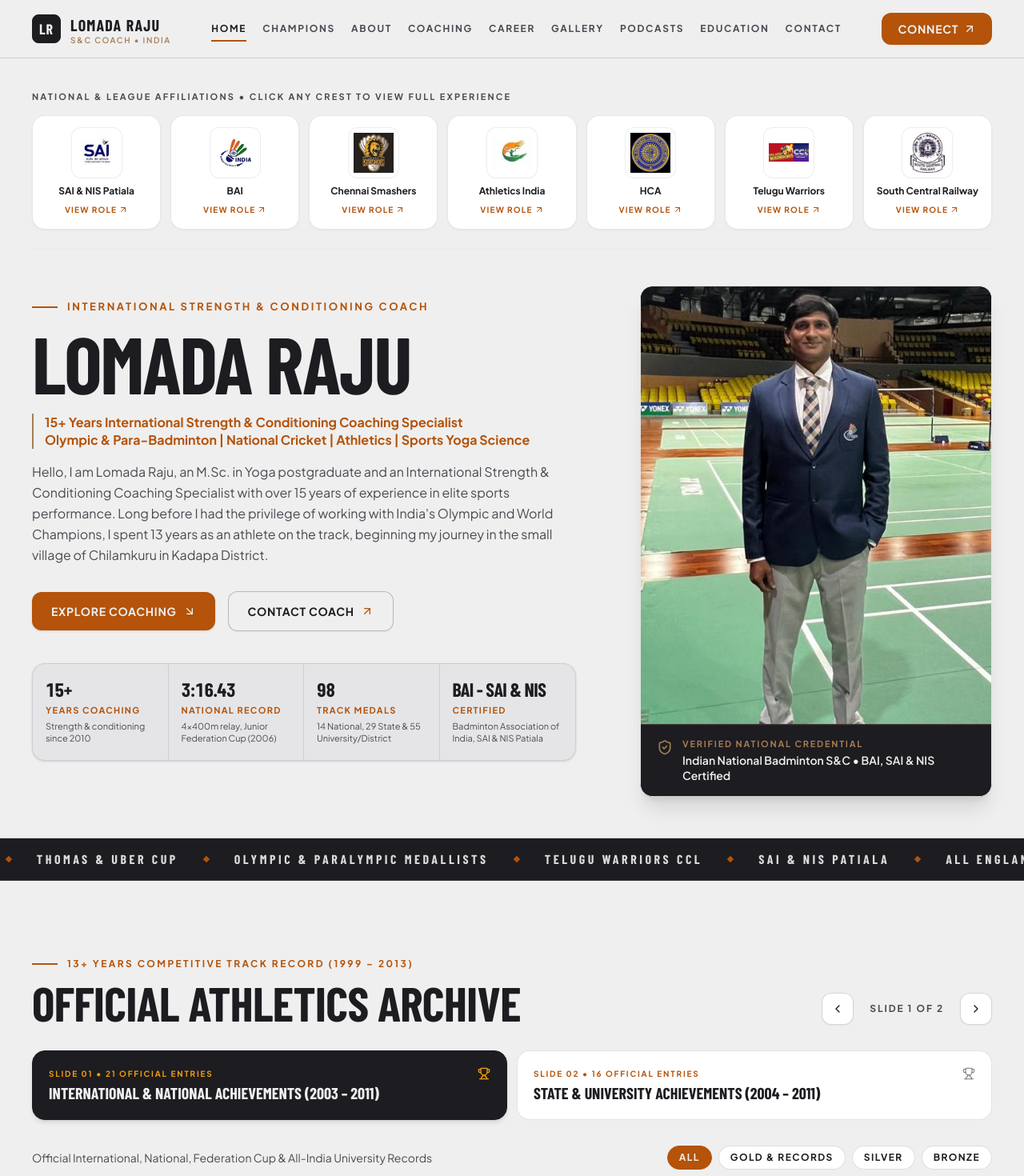
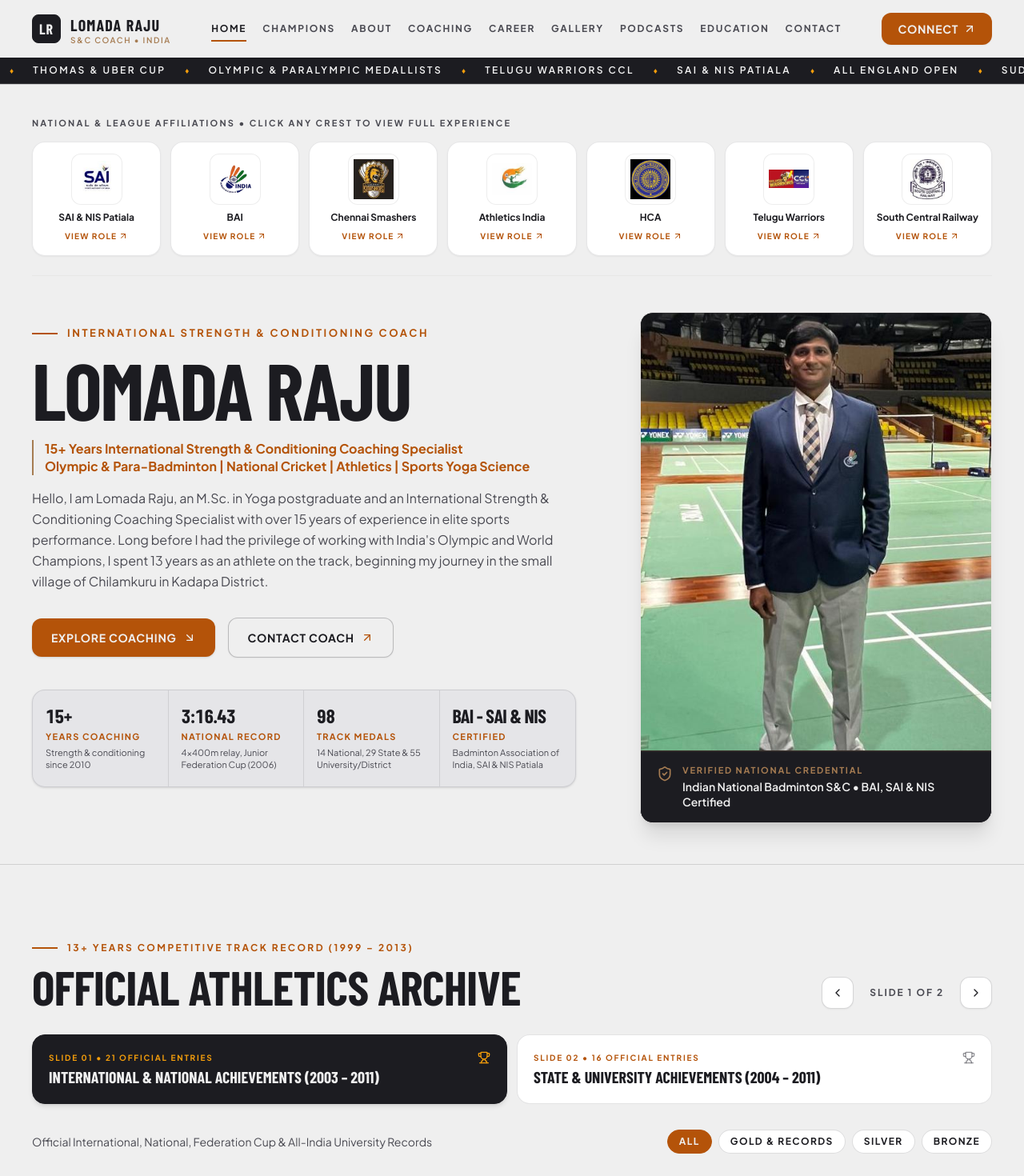
Before and after one commit to narendrasaiseelam-wq/coach-lomada-raju, a React (Vite) app: page / in a window 1280 px wide. Shown: the top 1470 px of the page at 80% size. Built offline with nearby package versions, Linux system fonts and the light colour scheme; a web font is replaced by a local one.

Commit message:
Attach scrolling credential ticker directly below sticky Navbar and update scroll offsets

```diff
--- a/src/App.jsx
+++ b/src/App.jsx
@@ -1,7 +1,6 @@
 import { useState } from "react";
 import Navbar from "./components/Navbar";
 import Hero from "./components/Hero";
-import ArenaMarquee from "./components/ArenaMarquee";
 import TrackAchievementsTable from "./components/TrackAchievementsTable";
 import ChampionsSpotlight from "./components/ChampionsSpotlight";
 import AboutJourney from "./components/AboutJourney";
@@ -29,7 +28,6 @@ export default function App() {
 
       <main className="flex-1">
         <Hero onOpenConnect={handleOpenConnect} />
-        <ArenaMarquee />
         <TrackAchievementsTable />
         <ChampionsSpotlight />
         <AboutJourney />
--- a/src/components/ArenaMarquee.jsx
+++ b/src/components/ArenaMarquee.jsx
@@ -11,13 +11,15 @@ const ARENAS = [
 
 function MarqueeTrack() {
   return (
-    <div className="flex items-center gap-8 pr-8 shrink-0">
+    <div className="flex items-center gap-6 pr-6 shrink-0">
       {ARENAS.map((arena) => (
-        <div key={arena} className="flex items-center gap-8 shrink-0">
-          <span className="font-editorial font-bold uppercase text-sm sm:text-base tracking-[0.22em] text-[#EFEFEF]/90">
+        <div key={arena} className="flex items-center gap-6 shrink-0">
+          <span className="text-[11px] sm:text-xs font-semibold uppercase tracking-[0.2em] text-white/95">
             {arena}
           </span>
-          <span className="w-1.5 h-1.5 bg-[#B45309] rotate-45 shrink-0" />
+          <span className="text-[10px] text-[#F59E0B] shrink-0" aria-hidden="true">
+            &#9830;
+          </span>
         </div>
       ))}
     </div>
@@ -27,7 +29,7 @@ function MarqueeTrack() {
 export default function ArenaMarquee() {
   return (
     <div
-      className="bg-[#1C1C21] border-b border-[#EFEFEF]/12 py-3.5 overflow-hidden select-none"
+      className="bg-[#1C1C21] text-white border-b border-white/10 py-2 overflow-hidden select-none"
       aria-label="International Arenas and Credentials"
     >
       <motion.div
--- a/src/components/CareerTimeline.jsx
+++ b/src/components/CareerTimeline.jsx
@@ -110,7 +110,7 @@ export default function CareerTimeline() {
                     animate={{ opacity: 1, y: 0 }}
                     exit={{ opacity: 0, y: -10 }}
                     transition={{ duration: 0.3, ease: "easeOut" }}
-                    className="relative scroll-mt-28 rounded-2xl border border-[#1C1C21]/12 bg-[#E2E2E5]/55 p-6 shadow-sm hover:shadow-md transition-all"
+                    className="relative scroll-mt-32 rounded-2xl border border-[#1C1C21]/12 bg-[#E2E2E5]/55 p-6 shadow-sm hover:shadow-md transition-all"
                   >
                     {/* Spine Node Marker */}
                     <span className="absolute -left-[27px] sm:-left-[35px] top-7 w-3.5 h-3.5 rounded-full bg-[#EFEFEF] border-2 border-[#B45309]" />
--- a/src/components/ChampionsSpotlight.jsx
+++ b/src/components/ChampionsSpotlight.jsx
@@ -56,7 +56,7 @@ export default function ChampionsSpotlight() {
   return (
     <section
       id="champions"
-      className="bg-[#1C1C21] text-[#EFEFEF] border-b border-[#EFEFEF]/10 py-16 md:py-24 scroll-mt-24"
+      className="bg-[#1C1C21] text-[#EFEFEF] border-b border-[#EFEFEF]/10 py-16 md:py-24 scroll-mt-32"
     >
       <div className="max-w-7xl mx-auto px-4 sm:px-6 lg:px-10 space-y-12">
         {/* Section Header */}
--- a/src/components/Hero.jsx
+++ b/src/components/Hero.jsx
@@ -67,7 +67,7 @@ export default function Hero() {
   return (
     <section
       id="home"
-      className="relative bg-[#EFEFEF] border-b border-[#1C1C21]/14 overflow-hidden scroll-mt-24"
+      className="relative bg-[#EFEFEF] border-b border-[#1C1C21]/14 overflow-hidden scroll-mt-32"
     >
       <div className="max-w-7xl mx-auto px-4 sm:px-6 lg:px-10 pt-8 lg:pt-10 pb-16">
         {/* Top Bar: Interactive National & League Affiliations (7 Official Logos) */}
--- a/src/components/Navbar.jsx
+++ b/src/components/Navbar.jsx
@@ -2,6 +2,7 @@ import { useEffect, useState } from "react";
 import { AnimatePresence, motion } from "framer-motion";
 import { Menu, X, ArrowUpRight } from "lucide-react";
 import { coachProfile } from "../data/portfolioData";
+import ArenaMarquee from "./ArenaMarquee";
 
 const NAV_LINKS = [
   { id: "home", label: "HOME" },
@@ -21,7 +22,7 @@ export default function Navbar({ onOpenConnect }) {
 
   useEffect(() => {
     const handleScroll = () => {
-      const scrollPosition = window.scrollY + 140;
+      const scrollPosition = window.scrollY + 170;
       for (let i = NAV_LINKS.length - 1; i >= 0; i--) {
         const el = document.getElementById(NAV_LINKS[i].id);
         if (el && el.offsetTop <= scrollPosition) {
@@ -60,7 +61,7 @@ export default function Navbar({ onOpenConnect }) {
       }
       const el = document.getElementById(targetId);
       if (el) {
-        const yOffset = -84;
+        const yOffset = -116;
         const y = el.getBoundingClientRect().top + window.scrollY + yOffset;
         window.scrollTo({ top: y, behavior: "smooth" });
       }
@@ -138,6 +139,9 @@ export default function Navbar({ onOpenConnect }) {
         </div>
       </div>
 
+      {/* Persistent Scrolling Credential Ticker */}
+      <ArenaMarquee />
+
       {/* Responsive Mobile Menu Drawer */}
       <AnimatePresence>
         {mobileMenuOpen && (
--- a/src/components/PodcastsSection.jsx
+++ b/src/components/PodcastsSection.jsx
@@ -51,7 +51,7 @@ export default function PodcastsSection() {
   return (
     <section
       id="podcasts"
-      className="bg-[#EFEFEF] border-b border-[#1C1C21]/14 py-16 md:py-24 scroll-mt-24"
+      className="bg-[#EFEFEF] border-b border-[#1C1C21]/14 py-16 md:py-24 scroll-mt-32"
     >
       <div className="max-w-7xl mx-auto px-4 sm:px-6 lg:px-10 space-y-12">
         {/* Section Header */}
```
